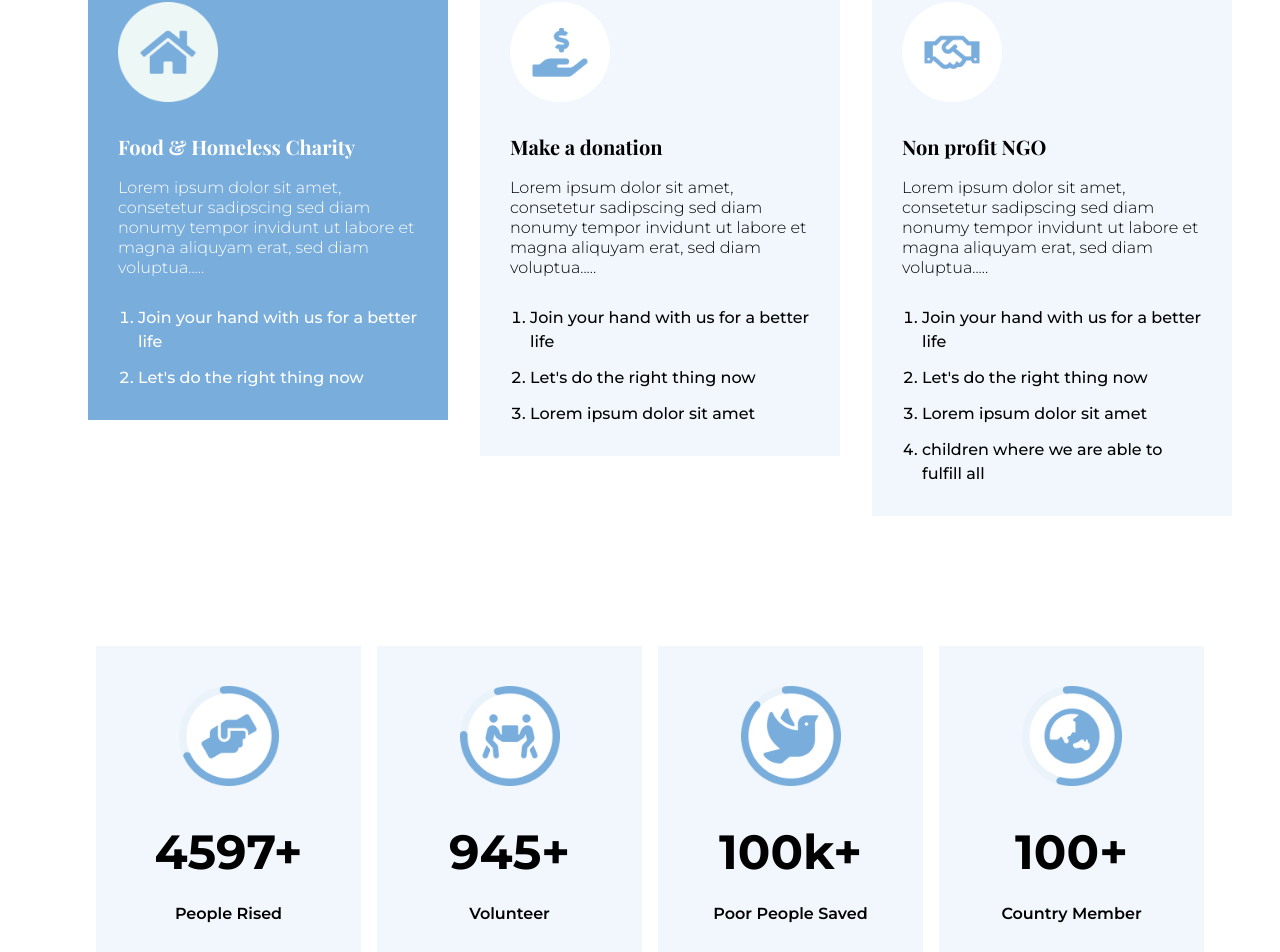
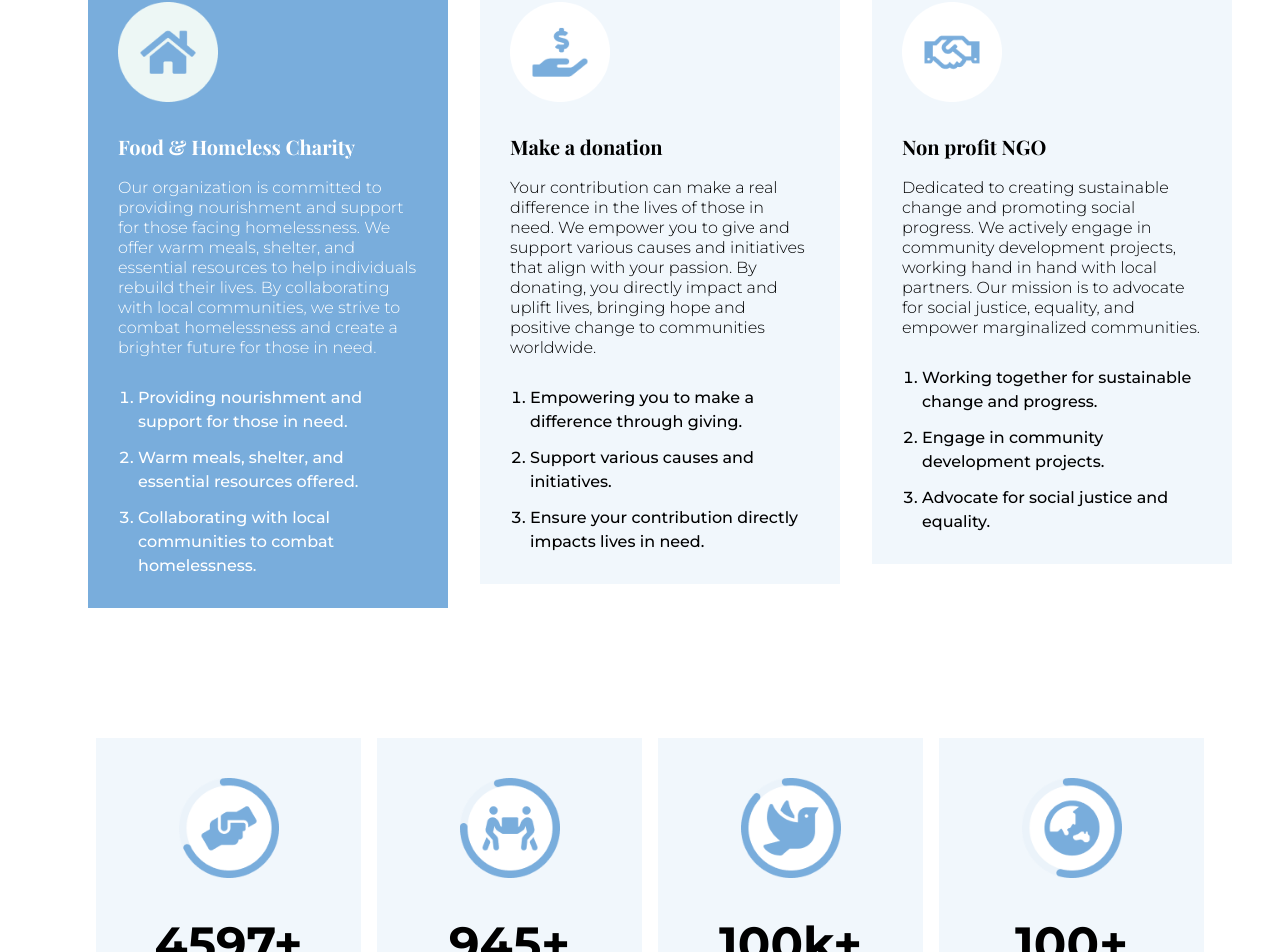
Before and after one commit to mahdipratama/one-for-all, a Next.js app: page /about in a window 1280 px wide. Shown: the part 1369-2321 px from the top of the page. Built offline with nearby package versions, Linux system fonts and the light colour scheme.

Commit message:
update features section content in About page

```diff
--- a/pages/about/index.jsx
+++ b/pages/about/index.jsx
@@ -118,13 +118,19 @@ const About = () => {
                   Food & Homeless Charity
                 </h3>
                 <p className="leading-tight font-light mb-[28px]">
-                  Lorem ipsum dolor sit amet, consetetur sadipscing sed diam
-                  nonumy tempor invidunt ut labore et magna aliquyam erat, sed
-                  diam voluptua.....
+                  Our organization is committed to providing nourishment and
+                  support for those facing homelessness. We offer warm meals,
+                  shelter, and essential resources to help individuals rebuild
+                  their lives. By collaborating with local communities, we
+                  strive to combat homelessness and create a brighter future for
+                  those in need.
                 </p>
                 <ol className="font-medium list-decimal ml-[20px] flex flex-col gap-3 ">
-                  <li>Join your hand with us for a better life</li>
-                  <li>Let&apos;s do the right thing now</li>
+                  <li>Providing nourishment and support for those in need.</li>
+                  <li>Warm meals, shelter, and essential resources offered.</li>
+                  <li>
+                    Collaborating with local communities to combat homelessness.
+                  </li>
                 </ol>
               </div>
             </div>
@@ -138,14 +144,18 @@ const About = () => {
                   Make a donation
                 </h3>
                 <p className="leading-tight font-light mb-[28px]">
-                  Lorem ipsum dolor sit amet, consetetur sadipscing sed diam
-                  nonumy tempor invidunt ut labore et magna aliquyam erat, sed
-                  diam voluptua.....
+                  Your contribution can make a real difference in the lives of
+                  those in need. We empower you to give and support various
+                  causes and initiatives that align with your passion. By
+                  donating, you directly impact and uplift lives, bringing hope
+                  and positive change to communities worldwide.
                 </p>
                 <ol className="font-medium list-decimal ml-[20px] flex flex-col gap-3 ">
-                  <li>Join your hand with us for a better life</li>
-                  <li>Let&apos;s do the right thing now</li>
-                  <li>Lorem ipsum dolor sit amet</li>
+                  <li>Empowering you to make a difference through giving.</li>
+                  <li>Support various causes and initiatives.</li>
+                  <li>
+                    Ensure your contribution directly impacts lives in need.
+                  </li>
                 </ol>
               </div>
             </div>
@@ -159,15 +169,16 @@ const About = () => {
                   Non profit NGO
                 </h3>
                 <p className="leading-tight font-light mb-[28px]">
-                  Lorem ipsum dolor sit amet, consetetur sadipscing sed diam
-                  nonumy tempor invidunt ut labore et magna aliquyam erat, sed
-                  diam voluptua.....
+                  Dedicated to creating sustainable change and promoting social
+                  progress. We actively engage in community development
+                  projects, working hand in hand with local partners. Our
+                  mission is to advocate for social justice, equality, and
+                  empower marginalized communities.
                 </p>
                 <ol className="font-medium list-decimal ml-[20px] flex flex-col gap-3 ">
-                  <li>Join your hand with us for a better life</li>
-                  <li>Let&apos;s do the right thing now</li>
-                  <li>Lorem ipsum dolor sit amet</li>
-                  <li> children where we are able to fulfill all</li>
+                  <li>Working together for sustainable change and progress.</li>
+                  <li>Engage in community development projects.</li>
+                  <li>Advocate for social justice and equality.</li>
                 </ol>
               </div>
             </div>
```
